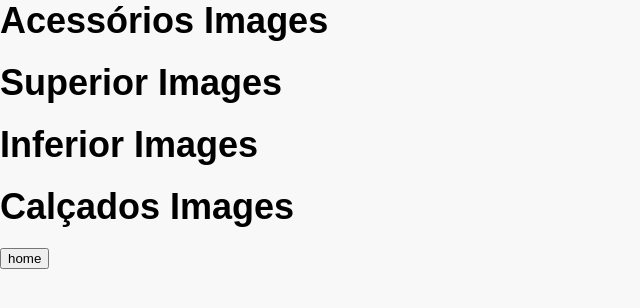
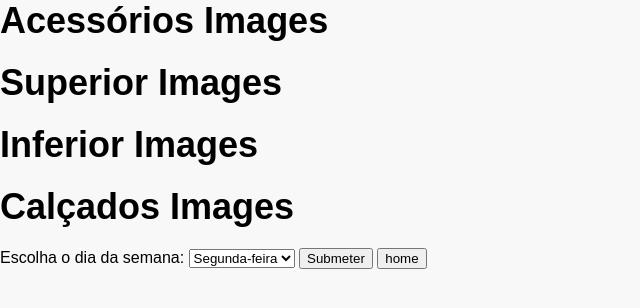
Before and after one commit to jerre231/SmartStyle, a Flask app: a page that uses templates/armario.html in a window 1280 px wide. Shown: the top 308 px of the page, without its empty margins (0-640 px from the left). Run offline with Flask 3, Linux system fonts and the light colour scheme; data that the repository does not hold is empty.

Commit message:
coringuei

```diff
--- a/app.py
+++ b/app.py
@@ -68,6 +68,26 @@ def armario(user):
     inferiores =  exibir_roupas(user, "inferior")
     calcados = exibir_roupas(user, "calcado")
 
+    if request.method == 'POST':
+        if "Submeter" in request.form:
+
+            dia_semana = request.form.get("dia_semana")
+
+            acessorio_selecionado = request.form.get("acessorio")
+            superior_selecionado = request.form.get("superior")
+            inferior_selecionado = request.form.get("inferior")
+            calcado_selecionado = request.form.get("calcado")
+
+            dia = Dia(
+                dia_semana,
+                acessorio_selecionado,
+                superior_selecionado,
+                inferior_selecionado,
+                calcado_selecionado
+            )
+
+            dia.inserir_editar()
+
     if "home" in request.form:
         return redirect(url_for("home", user=user))
 
--- a/models.py
+++ b/models.py
@@ -75,3 +75,23 @@ class Roupa:
 
     def remover(self):
         pass
+
+class Dia:
+    def __init__(self, dia, acessorio, superior, inferior, calcado):
+        self.dia = dia
+        self.data = {
+            "dia": dia,
+            "acessorio": acessorio,
+            "superior": superior,
+            "inferior": inferior,
+            "calcado": calcado
+        }
+
+    def inserir_editar(self):
+        client = start_client()
+        db = client.get_database("smartStyle")
+        dias = db.get_collection("dias")
+        filtro = {"dia": self.dia}
+
+        dias.update_one(filtro, {"$set": self.data}, upsert=True) #upsert=true garante que se o criterio nao for atendido o documento sera criado do mesmo jeito
+        client.close()
--- a/templates/armario.html
+++ b/templates/armario.html
@@ -5,33 +5,58 @@
 </head>
 <body>
     <h1>Acessórios Images</h1>
+    <form method="POST">
     <div class="image-container">
         {% for cat in cat1 %}
-            <img src="{{ cat }}">
+            <label>
+                <input type="radio" name="acessorio" value="{{ cat }}">
+                <img src="{{ cat }}">
+            </label>
         {% endfor %}
     </div>
     <h1>Superior Images</h1>
     <div class="image-container">
         {% for cat in cat2 %}
-            <img src="{{ cat }}">
+            <label>
+                <input type="radio" name="superior" value="{{ cat }}">
+                <img src="{{ cat }}">
+            </label>
         {% endfor %}
     </div>
     <h1>Inferior Images</h1>
     <div class="image-container">
         {% for cat in cat3 %}
-            <img src="{{ cat }}">
+            <label>
+                <input type="radio" name="inferior" value="{{ cat }}">
+                <img src="{{ cat }}">
+            </label>
         {% endfor %}
     </div>
     <h1>Calçados Images</h1>
     <div class="image-container">
         {% for cat in cat4 %}
-            <img src="{{ cat }}">
+            <label>
+                <input type="radio" name="calcado" value="{{ cat }}">
+                <img src="{{ cat }}">
+            </label>
         {% endfor %}
     </div>
-    <form method="POST">
+        <label for="dia_semana">Escolha o dia da semana:</label>
+        <select name="dia_semana" id="dia_semana">
+            <option value="segunda">Segunda-feira</option>
+            <option value="terca">Terça-feira</option>
+            <option value="quarta">Quarta-feira</option>
+            <option value="quinta">Quinta-feira</option>
+            <option value="sexta">Sexta-Feira</option>
+            <option value="sabado">Sabado</option>
+            <option value="domingo">Domingo</option>
+        </select>
+        <input name="Submeter"type="submit" value="Submeter">
+
         <a>
             <input name="home" type="submit" value="home"/>
         </a>
     </form>
+
 </body>
 </html>
```
Also changed, not shown: templates/planejador.html (+30 -7 lines).
